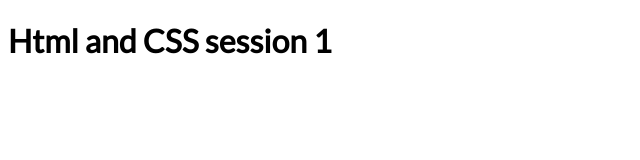
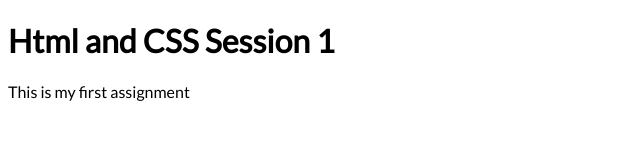
Before and after one commit to balavignesh111/HTML_CSS_SESSION_1, a plain HTML site: page index.html in a window 1280 px wide. Shown: the whole page, without its empty margins (0-640 px from the left). Drawn offline with Linux system fonts and the light colour scheme.

Commit message:
Update index.html

```diff
--- a/index.html
+++ b/index.html
@@ -11,6 +11,7 @@
     <title>Session_1</title>
 </head>
 <body>
-    <h1>Html and CSS session 1</h1>
+    <h1>Html and CSS Session 1</h1>
+    <p>This is my first assignment</p>
 </body>
 </html>
```
